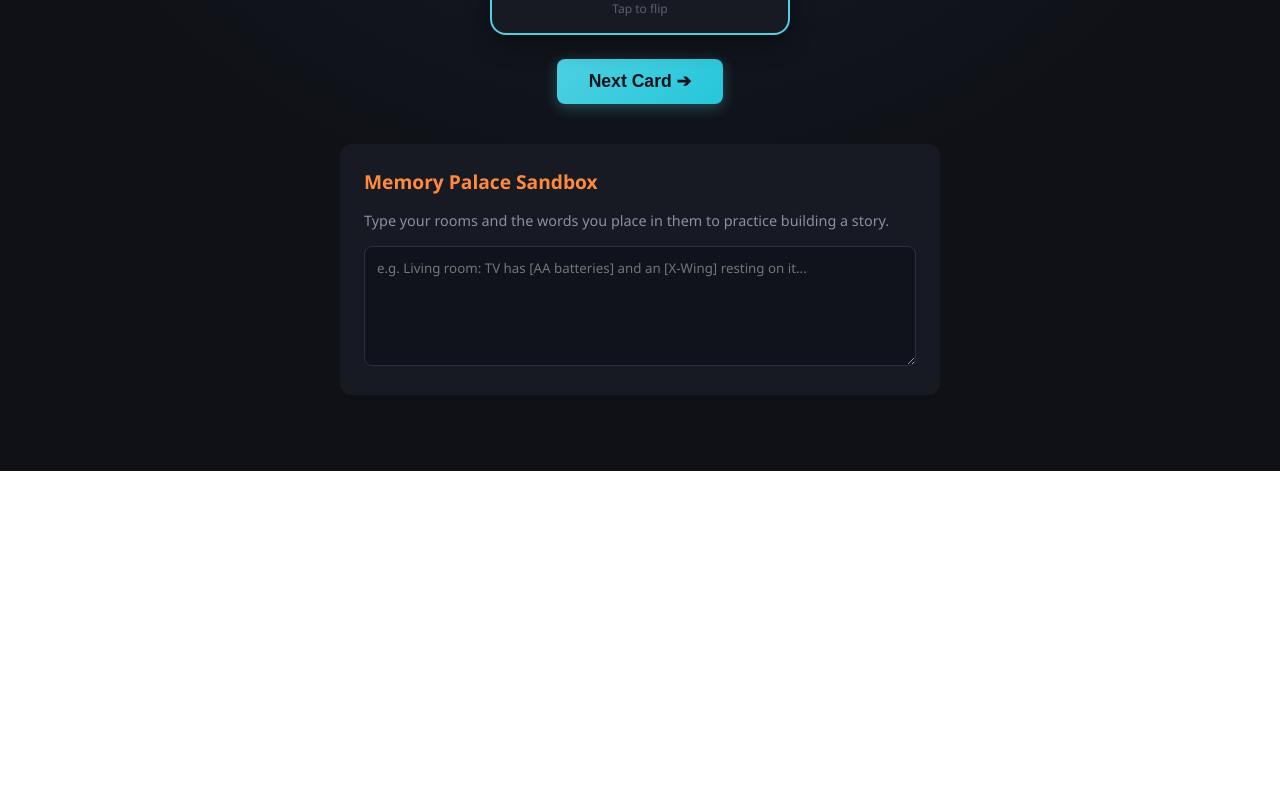
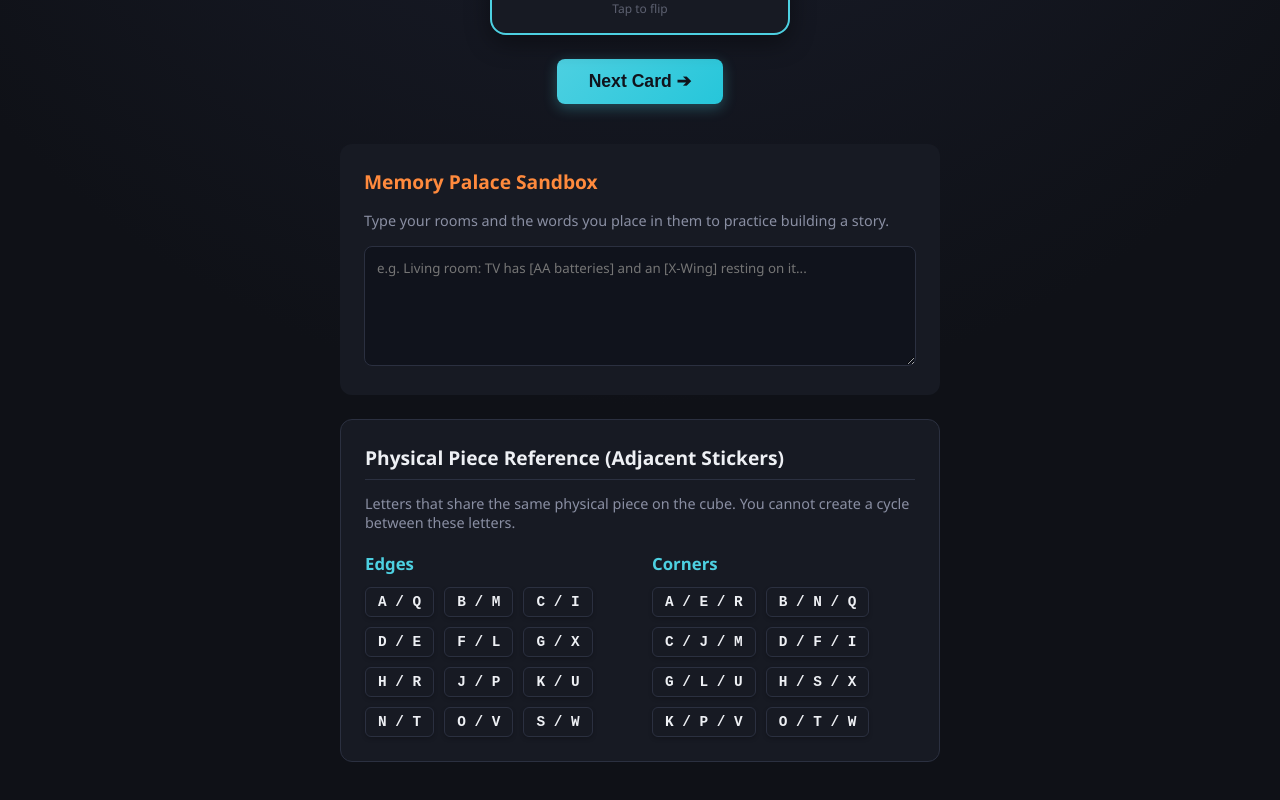
Before and after one commit to mahipalSingh08/rubik-blind-helper, an Angular app: page /memo-helper in a window 1280 px wide. Shown: the part 468-1268 px from the top of the page. Before the commit the page ends 939 px from the top, so only its background shows below. Built offline with nearby package versions, Linux system fonts and the light colour scheme.

Commit message:
feat: add learn, memo-helper, and algorithms components with commutator service

```diff
--- a/src/app/algorithms/algorithms.component.css
+++ b/src/app/algorithms/algorithms.component.css
@@ -48,8 +48,8 @@
   max-width: 300px;
   padding: 1rem 1.5rem;
   font-size: 1.25rem;
-  background: var(--surface);
-  border: 2px solid var(--border);
+  background: rgba(0, 0, 0, 0.2);
+  border: 2px solid rgba(255, 255, 255, 0.2);
   color: var(--text-light);
   border-radius: 12px;
   transition: all 0.3s ease;
@@ -245,3 +245,35 @@
   border-color: var(--accent);
   color: var(--accent);
 }
+
+/* Dictionary-style Letter Picker & Grid */
+.letter-picker {
+  display: flex; flex-wrap: wrap; gap: 10px; justify-content: center;
+  background: var(--surface); padding: 20px; border-radius: 12px; box-shadow: 0 4px 18px rgba(0,0,0,0.15);
+  margin-bottom: 20px;
+}
+.letter-btn {
+  width: 46px; height: 46px; display: flex; justify-content: center; align-items: center;
+  background: var(--surface-light); border: 1px solid var(--border); border-radius: 8px;
+  font-size: 1.2rem; font-weight: 700; cursor: pointer; transition: all 0.2s ease;
+  color: var(--text);
+}
+.letter-btn:hover { background: var(--border); border-color: var(--primary); }
+.letter-btn.active { background: var(--primary); color: var(--white); border-color: var(--primary); box-shadow: 0 0 12px rgba(99,102,241,0.4); }
+
+.pair-grid-container {
+  background: var(--surface); padding: 24px; border-radius: 12px; box-shadow: 0 4px 18px rgba(0,0,0,0.15);
+  margin-bottom: 30px;
+}
+.pair-grid-container h2 { margin-top: 0; color: var(--text); border-bottom: 1px solid var(--border); padding-bottom: 12px; margin-bottom: 20px; }
+
+.pair-grid { display: grid; grid-template-columns: repeat(auto-fill, minmax(140px, 1fr)); gap: 14px; }
+.pair-card {
+  background: var(--surface-light); border: 1px solid var(--border); border-radius: 8px; padding: 12px;
+  display: flex; flex-direction: column; align-items: center; gap: 6px; cursor: pointer; transition: all 0.2s ease;
+}
+.pair-card:hover { border-color: var(--primary); transform: translateY(-2px); }
+.pair-letters { font-size: 1.2rem; font-weight: 800; color: var(--text-muted); letter-spacing: 2px; }
+.pair-word { font-size: 1rem; font-weight: 600; color: var(--text); text-align: center; word-break: break-word; }
+.pair-word.no-alg { color: var(--muted); font-style: italic; font-weight: normal; }
+.empty-state { text-align: center; color: var(--text-muted); font-style: italic; margin-top: 20px; }
--- a/src/app/algorithms/algorithms.component.ts
+++ b/src/app/algorithms/algorithms.component.ts
@@ -19,6 +19,10 @@ export class AlgorithmsComponent implements OnInit {
   editAlgShort: string = '';
   editAlgLong: string = '';
 
+  letters = 'ABCDEFGHIJKLMNOPQRSTUVWX'.split('');
+  selectedLetter: string | null = null;
+  filteredPairs: { pair: string, short: string, long: string }[] = [];
+
   constructor(private commutatorService: CommutatorService) {}
 
   ngOnInit() {
@@ -28,6 +32,11 @@ export class AlgorithmsComponent implements OnInit {
         const state = JSON.parse(savedState);
         this.pieceType = state.pieceType || 'edges';
         this.searchPair = state.searchPair || '';
+        this.selectedLetter = state.selectedLetter || null;
+
+        if (this.selectedLetter) {
+          this.updateFilteredPairs();
+        }
         if (this.searchPair) {
           this.onSearch();
         }
@@ -38,7 +47,8 @@ export class AlgorithmsComponent implements OnInit {
   saveState() {
     localStorage.setItem('alg-search-state', JSON.stringify({
       pieceType: this.pieceType,
-      searchPair: this.searchPair
+      searchPair: this.searchPair,
+      selectedLetter: this.selectedLetter
     }));
   }
 
@@ -51,7 +61,12 @@ export class AlgorithmsComponent implements OnInit {
     return this.searchPair;
   }
 
-  onSearch() {
+  onSearch(isManualSearch = false) {
+    if (isManualSearch) {
+      this.selectedLetter = null; // Clear letter selection when manually searching
+      this.filteredPairs = [];
+    }
+
     if (this.pieceType === 'special') {
       const alg = this.commutatorService.getSpecialAlg(this.searchPair);
       if (alg) {
@@ -86,6 +101,72 @@ export class AlgorithmsComponent implements OnInit {
     this.saveState();
   }
 
+  selectLetter(letter: string) {
+    if (this.selectedLetter === letter) {
+      this.selectedLetter = null;
+      this.filteredPairs = [];
+    } else {
+      this.selectedLetter = letter;
+      this.searchPair = ''; // Clear manual search
+      this.currentAlgShort = '';
+      this.currentAlgLong = '';
+      this.isEditing = false;
+      this.updateFilteredPairs();
+    }
+    this.saveState();
+  }
+
+  updateFilteredPairs() {
+    if (!this.selectedLetter || this.pieceType === 'special') {
+      this.filteredPairs = [];
+      return;
+    }
+
+    let allPairs: string[] = [];
+    if (this.isEdges) {
+      allPairs = this.commutatorService.getAllEdgePairs();
+    } else {
+      allPairs = this.commutatorService.getAllCornerPairs();
+    }
+
+    this.filteredPairs = allPairs
+      .filter(p => p.includes(this.selectedLetter!))
+      .sort()
+      .map(p => {
+        const alg = this.isEdges ? this.commutatorService.getEdgeAlg(p) : this.commutatorService.getCornerAlg(p);
+        return { pair: p, short: alg?.short || '', long: alg?.long || '' };
+      });
+  }
+
+  selectPairFromList(pair: string) {
+    this.searchPair = pair;
+    this.onSearch();
+    window.scrollTo({ top: 0, behavior: 'smooth' });
+  }
+
+  changePieceType(type: 'edges' | 'corners') {
+    this.pieceType = type;
+    this.searchPair = '';
+    this.currentAlgShort = '';
+    this.currentAlgLong = '';
+    this.isEditing = false;
+
+    if (this.selectedLetter) {
+      this.updateFilteredPairs();
+    }
+
+    this.saveState();
+  }
+
+  selectSpecialCategory() {
+    this.pieceType = 'special';
+    this.searchPair = '';
+    this.currentAlgShort = '';
+    this.currentAlgLong = '';
+    this.isEditing = false;
+    this.saveState();
+  }
+
   selectSpecial(type: string) {
     this.pieceType = 'special';
     this.searchPair = type;
--- a/src/app/learn/learn.component.ts
+++ b/src/app/learn/learn.component.ts
@@ -16,6 +16,7 @@ export class LearnComponent implements OnInit {
   searchPair: string = '';
 
   filterType: 'all' | 'edges' | 'corners' = 'all';
+  showOpposites: boolean = true;
 
   private cornerPositions = [
     'UBL', 'UBR', 'UFR', 'UFL',
@@ -40,7 +41,17 @@ export class LearnComponent implements OnInit {
     private commutatorService: CommutatorService
   ) {}
 
-  ngOnInit() {}
+  ngOnInit() {
+    const savedShowOpposites = localStorage.getItem('bld-learn-show-opposites');
+    if (savedShowOpposites !== null) {
+      this.showOpposites = savedShowOpposites === 'true';
+    }
+  }
+
+  toggleOpposites() {
+    this.showOpposites = !this.showOpposites;
+    localStorage.setItem('bld-learn-show-opposites', String(this.showOpposites));
+  }
 
   get currentSearchResult() {
     if (this.searchPair.length !== 2) return null;
--- a/src/app/memo-helper/memo-helper.component.css
+++ b/src/app/memo-helper/memo-helper.component.css
@@ -51,3 +51,55 @@
 .palace-sandbox h2 { margin-top: 0; color: var(--accent); font-size: 1.2rem; }
 .palace-sandbox p { color: var(--muted); font-size: 0.9rem; margin-bottom: 16px; }
 textarea { width: 100%; height: 120px; background: #10131c; border: 1px solid #2b3040; border-radius: 8px; padding: 12px; color: var(--text); font-family: inherit; resize: vertical; }
+
+.reference-box {
+  width: 100%;
+  max-width: 600px;
+  background: var(--panel);
+  padding: 24px;
+  border-radius: 12px;
+  margin-top: 24px;
+  border: 1px solid #2b3040;
+}
+.reference-box h2 {
+  margin-top: 0;
+  color: var(--text);
+  font-size: 1.2rem;
+  border-bottom: 1px solid #2b3040;
+  padding-bottom: 8px;
+  margin-bottom: 8px;
+}
+.ref-desc {
+  color: var(--muted);
+  font-size: 0.9rem;
+  margin-bottom: 20px;
+}
+.ref-grid {
+  display: flex;
+  gap: 24px;
+}
+.ref-section {
+  flex: 1;
+}
+.ref-section h3 {
+  margin-top: 0;
+  color: var(--accent2);
+  font-size: 1.05rem;
+  margin-bottom: 12px;
+}
+.sticker-list {
+  display: flex;
+  flex-wrap: wrap;
+  gap: 10px;
+}
+.sticker-group {
+  background: #171a23;
+  border: 1px solid #2b3040;
+  padding: 6px 12px;
+  border-radius: 6px;
+  font-family: 'Fira Code', monospace;
+  font-weight: bold;
+  color: var(--text);
+  font-size: 0.9rem;
+  box-shadow: 0 2px 4px rgba(0,0,0,0.2);
+}
--- a/src/app/memo-helper/memo-helper.component.html
+++ b/src/app/memo-helper/memo-helper.component.html
@@ -29,4 +29,43 @@
     <p>Type your rooms and the words you place in them to practice building a story.</p>
     <textarea placeholder="e.g. Living room: TV has [AA batteries] and an [X-Wing] resting on it..."></textarea>
   </div>
+
+  <div class="reference-box">
+    <h2>Physical Piece Reference (Adjacent Stickers)</h2>
+    <p class="ref-desc">Letters that share the same physical piece on the cube. You cannot create a cycle between these letters.</p>
+
+    <div class="ref-grid">
+      <div class="ref-section">
+        <h3>Edges</h3>
+        <div class="sticker-list">
+          <span class="sticker-group">A / Q</span>
+          <span class="sticker-group">B / M</span>
+          <span class="sticker-group">C / I</span>
+          <span class="sticker-group">D / E</span>
+          <span class="sticker-group">F / L</span>
+          <span class="sticker-group">G / X</span>
+          <span class="sticker-group">H / R</span>
+          <span class="sticker-group">J / P</span>
+          <span class="sticker-group">K / U</span>
+          <span class="sticker-group">N / T</span>
+          <span class="sticker-group">O / V</span>
+          <span class="sticker-group">S / W</span>
+        </div>
+      </div>
+
+      <div class="ref-section">
+        <h3>Corners</h3>
+        <div class="sticker-list">
+          <span class="sticker-group">A / E / R</span>
+          <span class="sticker-group">B / N / Q</span>
+          <span class="sticker-group">C / J / M</span>
+          <span class="sticker-group">D / F / I</span>
+          <span class="sticker-group">G / L / U</span>
+          <span class="sticker-group">H / S / X</span>
+          <span class="sticker-group">K / P / V</span>
+          <span class="sticker-group">O / T / W</span>
+        </div>
+      </div>
+    </div>
+  </div>
 </div>
--- a/src/app/shared/commutator.service.ts
+++ b/src/app/shared/commutator.service.ts
@@ -98,4 +98,12 @@ export class CommutatorService {
     this.specialCommutators[pair.toUpperCase()] = { short: shortAlg, long: longAlg };
     this.saveData();
   }
+
+  getAllEdgePairs(): string[] {
+    return Object.keys(this.edgeCommutators);
+  }
+
+  getAllCornerPairs(): string[] {
+    return Object.keys(this.cornerCommutators);
+  }
 }
```
Also changed, not shown: src/app/algorithms/algorithms.component.html (+34 -6 lines), src/app/learn/learn.component.html (+12 -8 lines).
